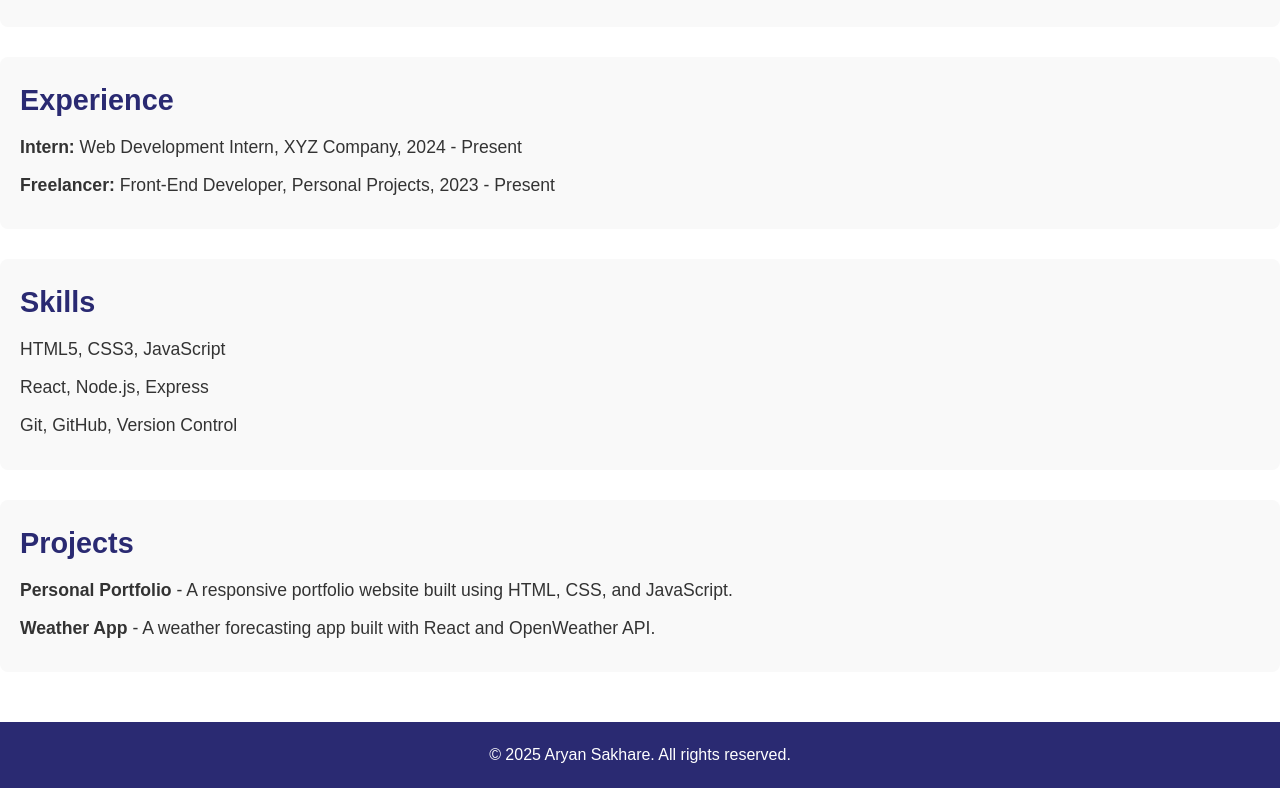
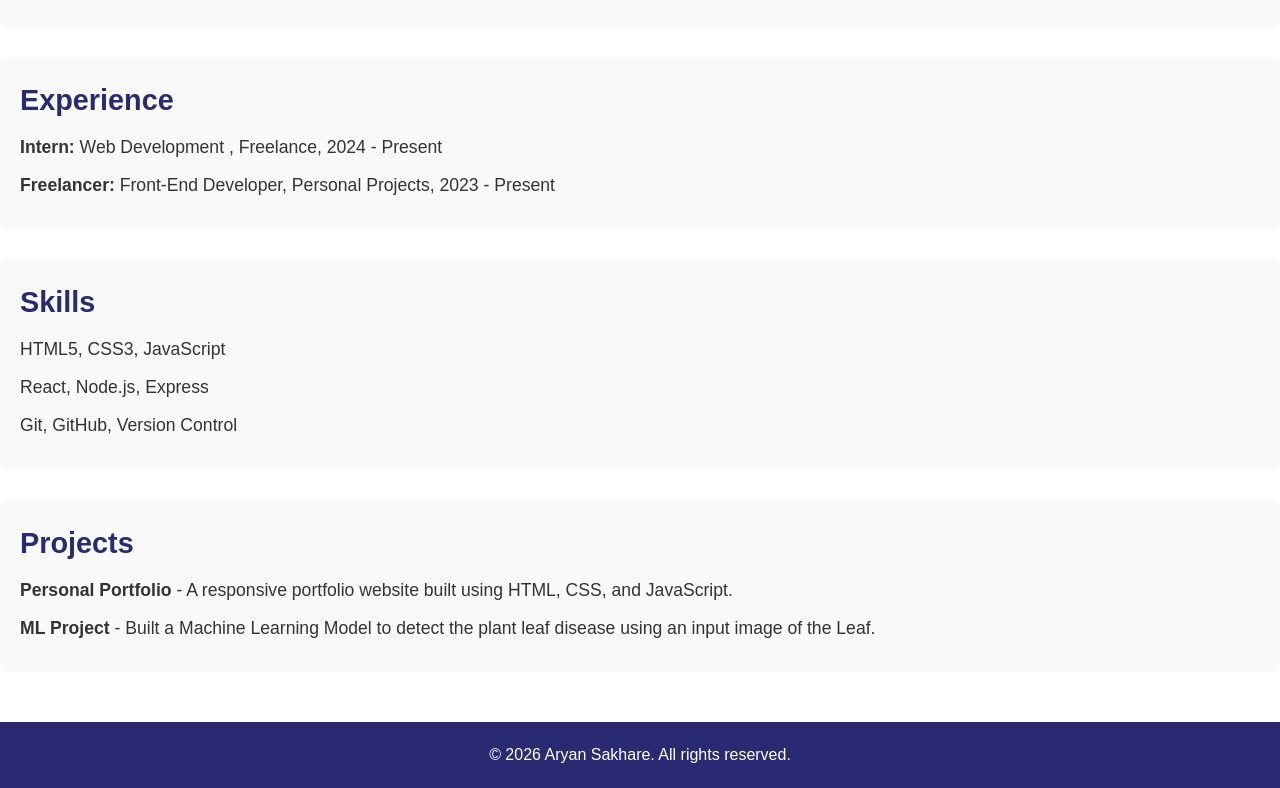
Before and after one commit to aryansakhare/aryansakhare.github.io, a plain HTML site: page index.html in a window 1280 px wide. Shown: the part 484-1272 px from the top of the page. Drawn offline with Linux system fonts and the light colour scheme; a script that the page names is missing.

Commit message:
Update index.html

```diff
--- a/index.html
+++ b/index.html
@@ -32,7 +32,7 @@
         <section id="experience" class="section">
             <h2>Experience</h2>
             <ul>
-                <li><strong>Intern:</strong> Web Development Intern, XYZ Company, 2024 - Present</li>
+                <li><strong>Intern:</strong> Web Development , Freelance, 2024 - Present</li>
                 <li><strong>Freelancer:</strong> Front-End Developer, Personal Projects, 2023 - Present</li>
             </ul>
         </section>
@@ -50,14 +50,15 @@
             <h2>Projects</h2>
             <ul>
                 <li><strong>Personal Portfolio</strong> - A responsive portfolio website built using HTML, CSS, and JavaScript.</li>
-                <li><strong>Weather App</strong> - A weather forecasting app built with React and OpenWeather API.</li>
+                <li><strong>ML Project</strong> - Built a Machine Learning Model  to detect the plant leaf disease using an input image of the Leaf.</li>
+
             </ul>
         </section>
     </main>
 
     <footer>
         <div class="container">
-            <p>&copy; 2025 Aryan Sakhare. All rights reserved.</p>
+            <p>&copy; 2026 Aryan Sakhare. All rights reserved.</p>
         </div>
     </footer>
 
```
